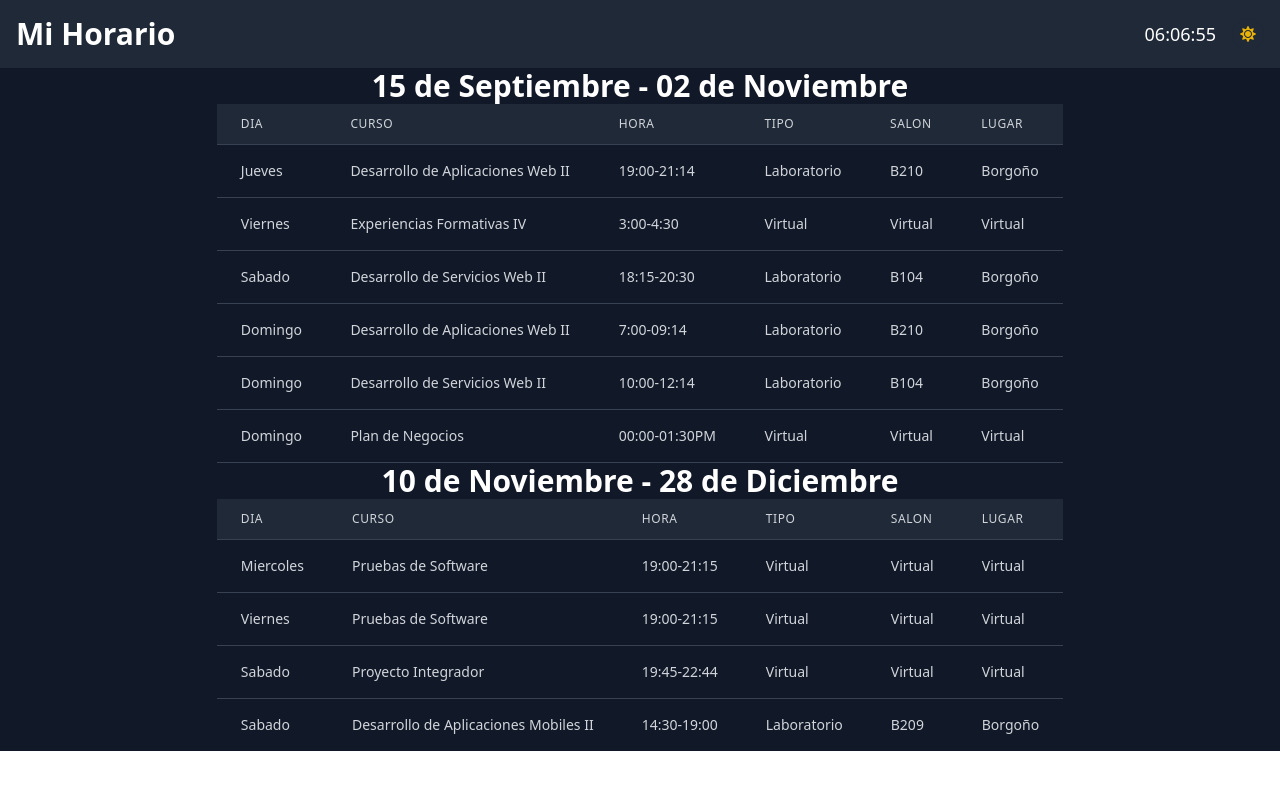
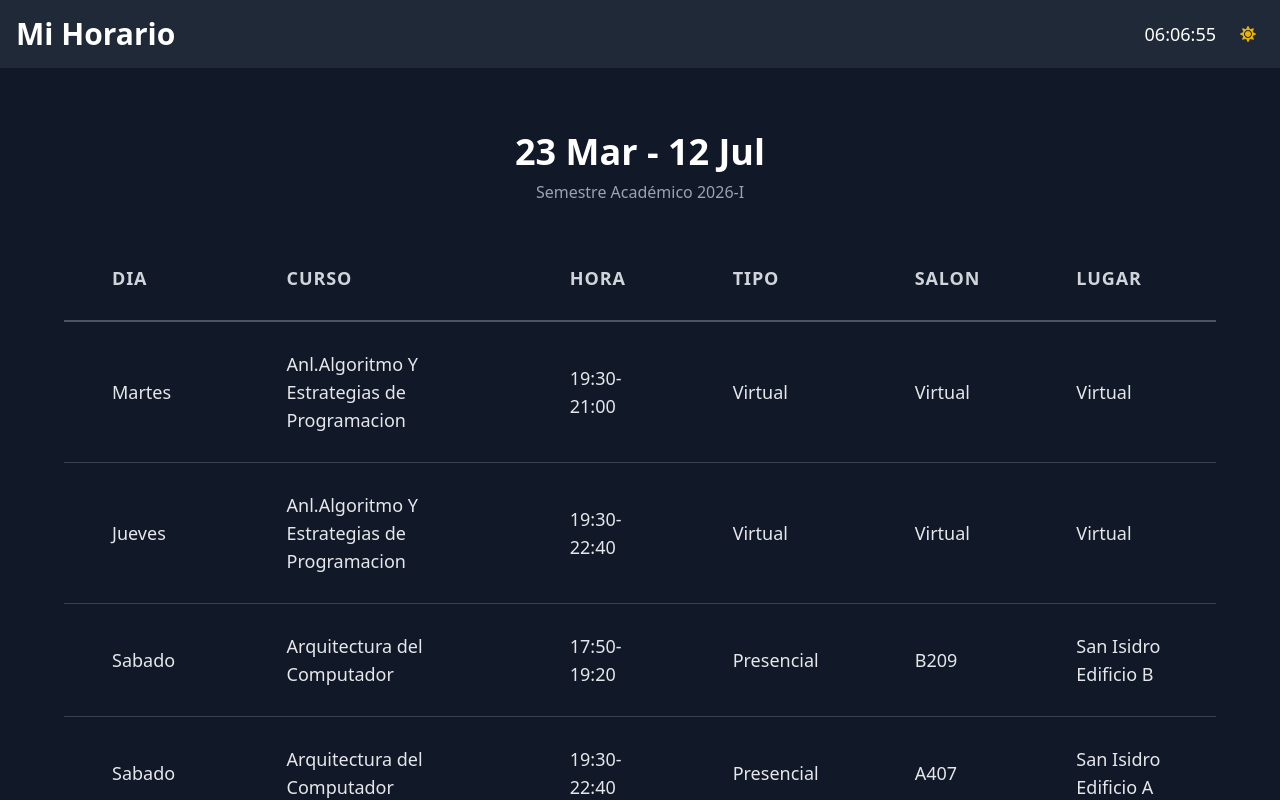
Before and after one commit to Raydberg/ClassHorario, a React (Vite) app: page / in a window 1280 px wide. Shown: the top 800 px of the page. Built offline with nearby package versions, Linux system fonts and the light colour scheme.

Commit message:
feat: update

```diff
--- a/src/components/DesktopTable.jsx
+++ b/src/components/DesktopTable.jsx
@@ -1,31 +1,35 @@
 import { PropTypes } from 'prop-types';
+import { flexRender } from '@tanstack/react-table';
 
 export const DesktopTable = ({ table }) => (
-  <div className="hidden md:block">
-    <table className="min-w-full divide-y divide-gray-200 dark:divide-gray-700">
-      <thead className="bg-gray-50 dark:bg-gray-800">
+  <div className="hidden md:block w-full">
+    <table className="w-full border-collapse">
+      <thead>
         {table.getHeaderGroups().map(headerGroup => (
-          <tr key={headerGroup.id}>
+          <tr key={headerGroup.id} className="border-b-2 border-gray-300 dark:border-gray-600">
             {headerGroup.headers.map(header => (
               <th
                 key={header.id}
-                className="px-6 py-3 text-left text-xs font-medium text-gray-500 dark:text-gray-300 uppercase tracking-wider"
+                className="px-6 py-5 lg:px-10 lg:py-6 xl:px-12 xl:py-7 text-left text-sm lg:text-base xl:text-lg font-semibold text-gray-600 dark:text-gray-300 uppercase tracking-wider"
               >
-                {header.isPlaceholder ? null : header.column.columnDef.header}
+                {header.isPlaceholder ? null : flexRender(header.column.columnDef.header, header.getContext())}
               </th>
             ))}
           </tr>
         ))}
       </thead>
-      <tbody className="bg-white dark:bg-gray-900 divide-y divide-gray-200 dark:divide-gray-700">
-        {table.getRowModel().rows.map(row => (
-          <tr key={row.id}>
+      <tbody>
+        {table.getRowModel().rows.map((row) => (
+          <tr
+            key={row.id}
+            className="border-b border-gray-200 dark:border-gray-700 hover:bg-gray-100 dark:hover:bg-gray-800 transition-colors duration-150"
+          >
             {row.getVisibleCells().map(cell => (
               <td
                 key={cell.id}
-                className="px-6 py-4 whitespace-nowrap text-sm text-gray-900 dark:text-gray-300"
+                className="px-6 py-5 lg:px-10 lg:py-6 xl:px-12 xl:py-7 text-sm lg:text-base xl:text-lg text-gray-800 dark:text-gray-200"
               >
-                {cell.getValue()}
+                {flexRender(cell.column.columnDef.cell, cell.getContext())}
               </td>
             ))}
           </tr>
--- /dev/null
+++ b/src/components/Table.jsx
@@ -0,0 +1,27 @@
+import { useMemo } from 'react';
+import { data } from '../data/data';
+import { useTableData } from '../hooks/useTableData';
+import { DesktopTable } from './DesktopTable';
+import { MobileTable } from './MobileTable';
+
+export const Table = () => {
+    const tableData = useMemo(() => data, []);
+    const table = useTableData(tableData);
+
+    return (
+        <div className="w-full px-4 lg:px-8 xl:px-16 2xl:px-32">
+            <div className="mb-8 text-center">
+                <h2 className="text-2xl lg:text-3xl xl:text-4xl font-bold text-gray-800 dark:text-white">
+                    23 Mar - 12 Jul
+                </h2>
+                <p className="text-gray-500 dark:text-gray-400 mt-2 text-sm lg:text-base">
+                    Semestre Académico 2026-I
+                </p>
+            </div>
+            <div className="overflow-x-auto">
+                <DesktopTable table={table} />
+                <MobileTable table={table} />
+            </div>
+        </div>
+    );
+};
--- a/src/components/TableNovember.jsx
+++ /dev/null
@@ -1,21 +0,0 @@
-import  { useMemo } from 'react';
-import PropTypes from 'prop-types';
-import { dataNovember } from "../data/dataNovember";
-import { useTableData } from '../hooks/useTableData';
-import { DesktopTable } from './DesktopTable';
-import { MobileTable } from './MobileTable';
-export const TableNovember = () => {
-  const data = useMemo(() => dataNovember, []);
-  const table = useTableData(data);
-
-  return (
-    <div className="overflow-x-auto">
-      <DesktopTable table={table} />
-      <MobileTable table={table} />
-    </div>
-  );
-};
-
-TableNovember.propTypes = {
-  data: PropTypes.arrayOf(PropTypes.object),
-};
--- a/src/components/TableSeptember.jsx
+++ /dev/null
@@ -1,22 +0,0 @@
-import { useMemo } from 'react';
-import PropTypes from 'prop-types';
-import { dataSeptember } from '../data/dataSeptember';
-import { useTableData } from '../hooks/useTableData';
-import { DesktopTable } from './DesktopTable';
-import { MobileTable } from './MobileTable';
-
-export const TableSeptember = () => {
-  const data = useMemo(() => dataSeptember, []);
-  const table = useTableData(data);
-
-  return (
-    <div className="overflow-x-auto">
-      <DesktopTable table={table} />
-      <MobileTable table={table} />
-    </div>
-  );
-};
-
-TableSeptember.propTypes = {
-  data: PropTypes.arrayOf(PropTypes.object),
-};
--- /dev/null
+++ b/src/data/data.js
@@ -0,0 +1,58 @@
+const generateId = () => crypto.randomUUID();
+
+export const data = [
+    {
+        "id": generateId(),
+        "day": "Martes",
+        "course": "Anl.Algoritmo Y Estrategias de Programacion",
+        "hour": "19:30-21:00",
+        "type": "Virtual",
+        "salon": "Virtual",
+        "lugar": "Virtual"
+    },
+    {
+        "id": generateId(),
+        "day": "Jueves",
+        "course": "Anl.Algoritmo Y Estrategias de Programacion",
+        "hour": "19:30-22:40",
+        "type": "Virtual",
+        "salon": "Virtual",
+        "lugar": "Virtual"
+    },
+    {
+        "id": generateId(),
+        "day": "Sabado",
+        "course": "Arquitectura del Computador",
+        "hour": "17:50-19:20",
+        "type": "Presencial",
+        "salon": "B209",
+        "lugar": "San Isidro Edificio B"
+    },
+    {
+        "id": generateId(),
+        "day": "Sabado",
+        "course": "Arquitectura del Computador",
+        "hour": "19:30-22:40",
+        "type": "Presencial",
+        "salon": "A407",
+        "lugar": "San Isidro Edificio A"
+    },
+    {
+        "id": generateId(),
+        "day": "Domingo",
+        "course": "Base de Datos",
+        "hour": "7:30-9:00",
+        "type": "Presencial",
+        "salon": "B206",
+        "lugar": "San Isidro Edificio B"
+    },
+    {
+        "id": generateId(),
+        "day": "Domingo",
+        "course": "Base de Datos",
+        "hour": "9:10-12:20",
+        "type": "Presencial",
+        "salon": "B303",
+        "lugar": "San Isidro Edificio B"
+    }
+];
--- a/src/data/dataNovember.js
+++ /dev/null
@@ -1,47 +0,0 @@
-export const dataNovember = [
-  // {
-  //   "id": 1,
-  //   "day": "Martes",
-  //   "course": "Experiencias Formativas IV",
-  //   "hour": "1:30-3:00",
-  //   "type": "Virtual",
-  //   "salon": "Virtual",
-  //   "lugar": "Virtual"
-  // },
-  {
-    "id": 1,
-    "day": "Miercoles",
-    "course": "Pruebas de Software",
-    "hour": "19:00-21:15",
-    "type": "Virtual",
-    "salon": "Virtual",
-    "lugar": "Virtual"
-  },
-  {
-    "id": 2,
-    "day": "Viernes",
-    "course": "Pruebas de Software",
-    "hour": "19:00-21:15",
-    "type": "Virtual",
-    "salon": "Virtual",
-    "lugar": "Virtual"
-  },
-  {
-    "id": 3,
-    "day": "Sabado",
-    "course": "Proyecto Integrador",
-    "hour": "19:45-22:44",
-    "type": "Virtual",
-    "salon": "Virtual",
-    "lugar": "Virtual"
-  },
-  {
-    "id": 4,
-    "day": "Sabado",
-    "course": "Desarrollo de Aplicaciones Mobiles II",
-    "hour": "14:30-19:00",
-    "type": "Laboratorio",
-    "salon": "B209",
-    "lugar": "Borgoño"
-  }
-];
--- a/src/data/dataSeptember.js
+++ /dev/null
@@ -1,56 +0,0 @@
-export const dataSeptember = [
-  {
-    "id": 1,
-    "day": "Jueves",
-    "course": "Desarrollo de Aplicaciones Web II",
-    "hour": "19:00-21:14 ",
-    "type": "Laboratorio",
-    "salon": "B210",
-    "lugar": "Borgoño"
-  },
-  {
-    "id": 2,
-    "day": "Viernes",
-    "course": "Experiencias Formativas IV",
-    "hour": "3:00-4:30",
-    "type": "Virtual",
-    "salon": "Virtual",
-    "lugar": "Virtual"
-  },
-  {
-    "id": 3,
-    "day": "Sabado",
-    "course": "Desarrollo de Servicios Web II",
-    "hour": "18:15-20:30",
-    "type": "Laboratorio",
-    "salon": "B104",
-    "lugar": "Borgoño"
-  },
-  {
-    "id": 4,
-    "day": "Domingo",
-    "course": "Desarrollo de Aplicaciones Web II",
-    "hour": "7:00-09:14",
-    "type": "Laboratorio",
-    "salon": "B210",
-    "lugar": "Borgoño"
-  },
-  {
-    "id": 5,
-    "day": "Domingo",
-    "course": "Desarrollo de Servicios Web II",
-    "hour": "10:00-12:14",
-    "type": "Laboratorio",
-    "salon": "B104",
-    "lugar": "Borgoño"
-  },
-  {
-    "id": 6,
-    "day": "Domingo",
-    "course": "Plan de Negocios",
-    "hour": "00:00-01:30PM",
-    "type": "Virtual",
-    "salon": "Virtual",
-    "lugar": "Virtual"
-  }
-];
--- a/src/page/Horario.jsx
+++ b/src/page/Horario.jsx
@@ -1,12 +1,11 @@
 import dayjs from "dayjs";
 import {
   Header,
-  TableSeptember,
-  TableNovember,
-  SubTitle,
+  Table,
   ThemeToggle,
 } from "../components";
 import { useEffect, useState } from "react";
+
 export const Horario = () => {
   const [currentDate, setCurrentDate] = useState(dayjs().format('HH:mm:ss'));
 
@@ -17,15 +16,12 @@ export const Horario = () => {
 
     return () => clearInterval(interval);
   }, []);
+
   return (
-    <div className="flex flex-col justify-center items-center dark:bg-gray-900 dark:text-white">
+    <div className="min-h-screen flex flex-col dark:bg-gray-900 dark:text-white">
       <Header title="Mi Horario" themeToggle={<ThemeToggle />} currentDate={currentDate} />
-      <div className="flex flex-col">
-        <SubTitle title="15 de Septiembre - 02 de Noviembre" />
-        <TableSeptember />
-        <hr className="dark:border-gray-700" />
-        <SubTitle title="10 de Noviembre - 28 de Diciembre" />
-        <TableNovember />
+      <div className="flex-1 flex flex-col items-center py-8 lg:py-12 xl:py-16 w-full">
+        <Table />
       </div>
     </div>
   );
```
Also changed, not shown: src/components/index.js (+6 -7 lines).
